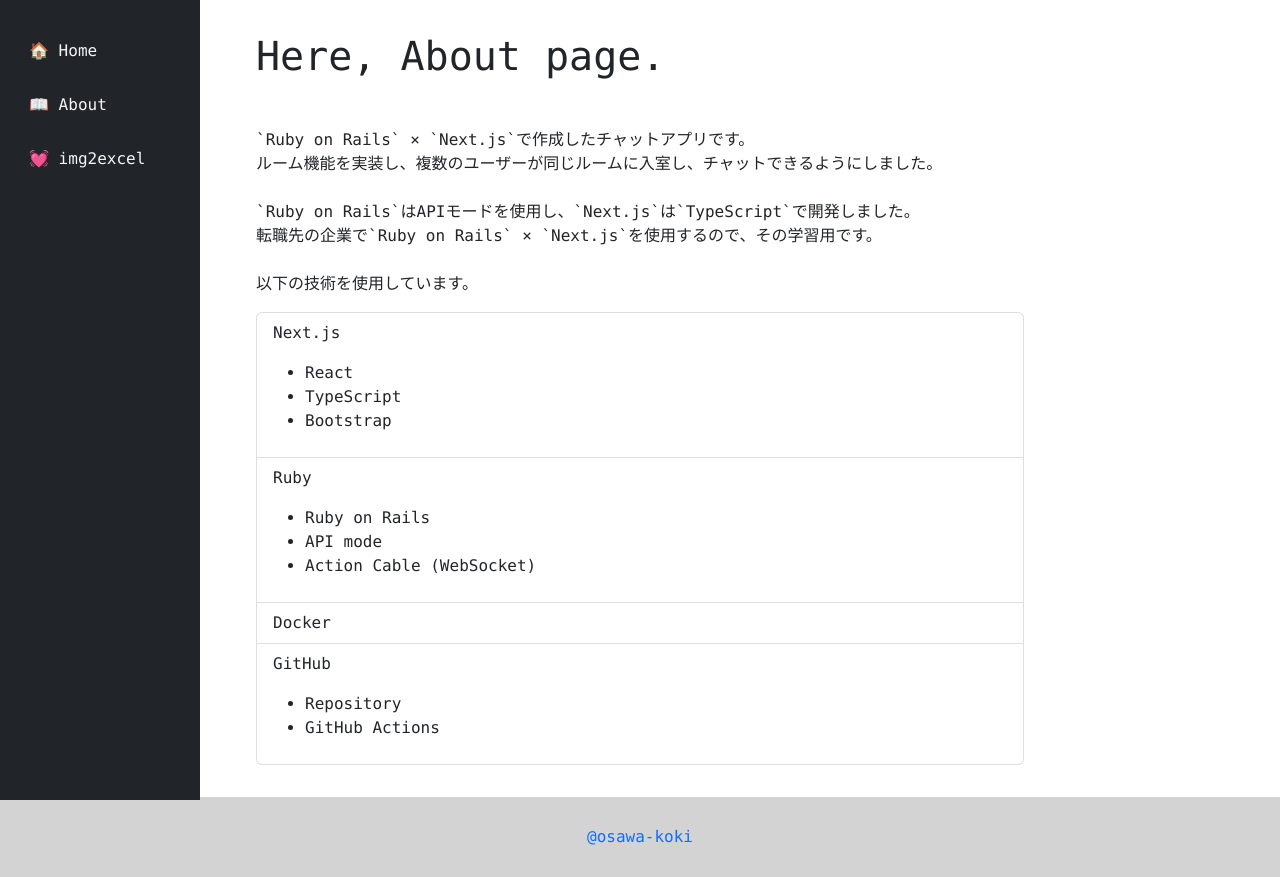
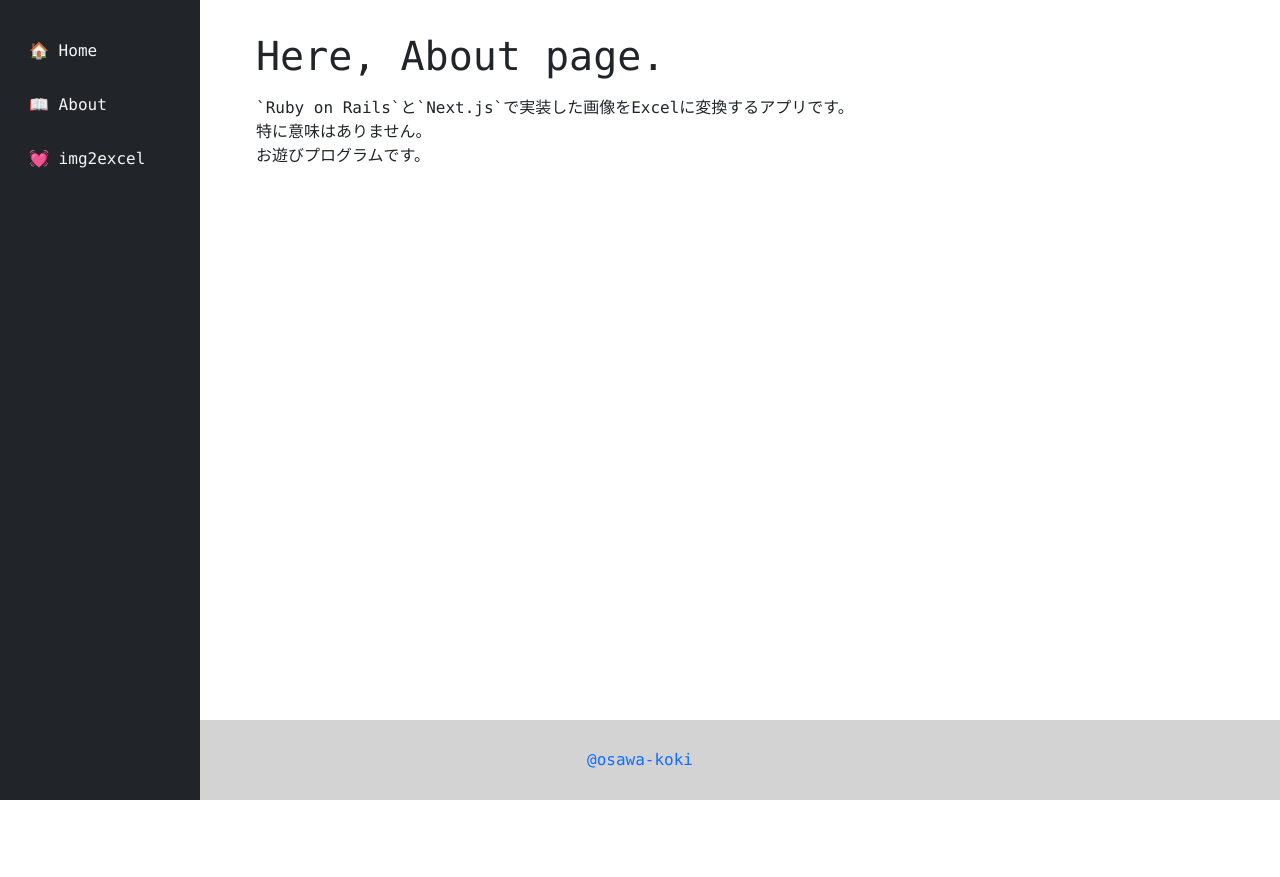
Before and after one commit to osawa-koki/img2excel-server.rb, a Next.js app in the folder client/: page /about in a window 1280 px wide. After the commit the page ends 800 px from the top, so only its background shows below. Built offline with nearby package versions, Linux system fonts and the light colour scheme.

Commit message:
AboutPage

```diff
--- a/client/pages/about.tsx
+++ b/client/pages/about.tsx
@@ -7,42 +7,10 @@ export default function AboutPage() {
     <Layout>
       <div id="About">
         <h1>Here, About page.</h1>
-        <div className="mt-5">
-          `Ruby on Rails` × `Next.js`で作成したチャットアプリです。<br />
-          ルーム機能を実装し、複数のユーザーが同じルームに入室し、チャットできるようにしました。<br />
-          <br />
-          `Ruby on Rails`はAPIモードを使用し、`Next.js`は`TypeScript`で開発しました。<br />
-          転職先の企業で`Ruby on Rails` × `Next.js`を使用するので、その学習用です。<br />
-          <br />
-          以下の技術を使用しています。
-          <ListGroup className="mt-3">
-            <ListGroup.Item>
-              Next.js
-              <ul className="my-3">
-                <li>React</li>
-                <li>TypeScript</li>
-                <li>Bootstrap</li>
-              </ul>
-            </ListGroup.Item>
-            <ListGroup.Item>
-              Ruby
-              <ul className="my-3">
-                <li>Ruby on Rails</li>
-                <li>API mode</li>
-                <li>Action Cable (WebSocket)</li>
-              </ul>
-            </ListGroup.Item>
-            <ListGroup.Item>
-              Docker
-            </ListGroup.Item>
-            <ListGroup.Item>
-              GitHub
-              <ul className="my-3">
-                <li>Repository</li>
-                <li>GitHub Actions</li>
-              </ul>
-            </ListGroup.Item>
-          </ListGroup>
+        <div className="mt-3">
+          `Ruby on Rails`と`Next.js`で実装した画像をExcelに変換するアプリです。<br />
+          特に意味はありません。<br />
+          お遊びプログラムです。
         </div>
       </div>
     </Layout>
```
